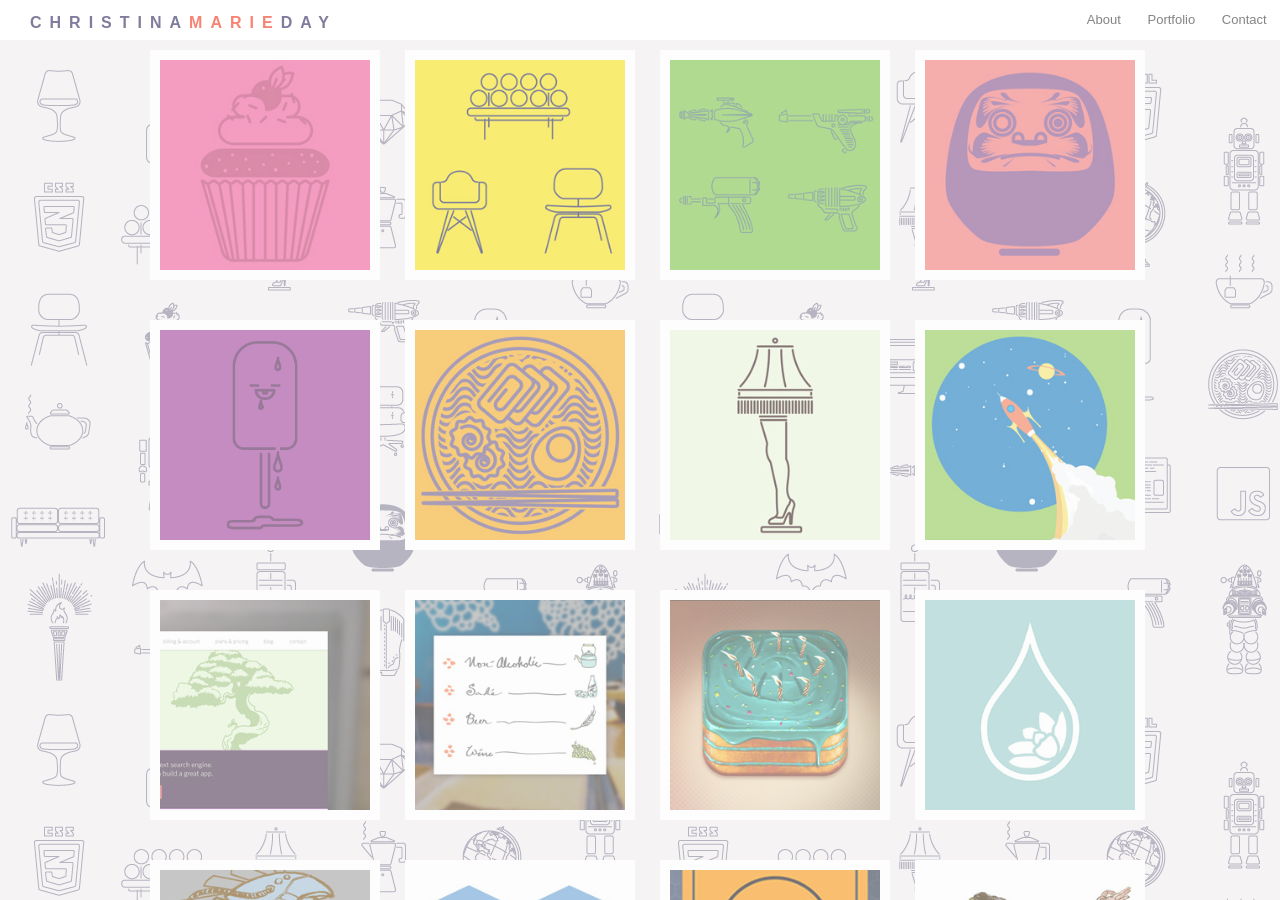
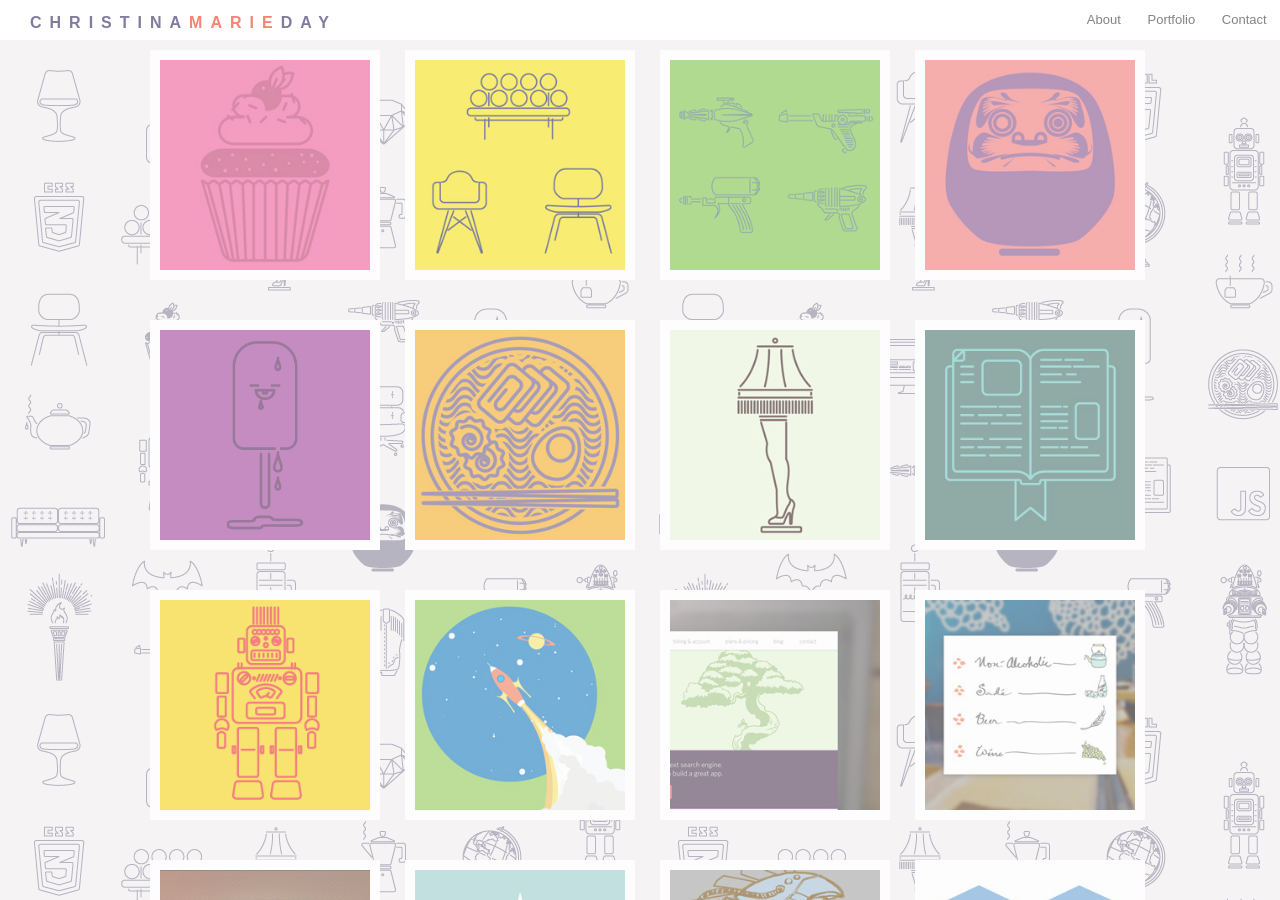
Before and after one commit to ChristinaDay/old-portfolio, a Jekyll site: the page built from index.html, in a window 1280 px wide and 900 px high. Built offline with Jekyll 4.4.1, drawn with Linux system fonts in a browser that asks for light colours; Markdown is read by kramdown in place of the engine named in the settings; a script that is not in the unit is left out.

Commit message:
even more artwork

```diff
--- a/_layouts/portfolio.html
+++ b/_layouts/portfolio.html
@@ -104,82 +104,95 @@
                 <a href="#" data-reveal-id="seventhModal" data-reveal>
                   <div class="titlepanel"></div>
                   <img src="assets/icon-leglamp-sm.jpg"/>
-
                 </a>
               </li>
 
               <li>
                 <a href="#" data-reveal-id="eighthModal" data-reveal>
                   <div class="titlepanel"></div>
-                  <img src="assets/rocket-hero-sm.jpg"/>
+                  <img src="assets/icons-academic-sm.jpg"/>
                 </a>
               </li>
 
               <li>
                 <a href="#" data-reveal-id="ninthModal" data-reveal>
                   <div class="titlepanel"></div>
-                  <img src="assets/bonsai-sm.jpg"/>
+                  <img src="assets/icons-robots-sm.jpg"/>
                 </a>
               </li>
 
               <li>
                 <a href="#" data-reveal-id="tenthModal" data-reveal>
                   <div class="titlepanel"></div>
-                  <img src="assets/kome-menuicons-sm.jpg"/>
+                  <img src="assets/rocket-hero-sm.jpg"/>
                 </a>
               </li>
 
               <li>
                 <a href="#" data-reveal-id="eleventhModal" data-reveal>
                   <div class="titlepanel"></div>
-                  <img src="assets/cakeday-sm.jpg"/>
+                  <img src="assets/bonsai-sm.jpg"/>
                 </a>
               </li>
 
               <li>
                 <a href="#" data-reveal-id="twelfthModal" data-reveal>
                   <div class="titlepanel"></div>
-                  <img src="assets/navya-sm.jpg"/>
+                  <img src="assets/kome-menuicons-sm.jpg"/>
                 </a>
               </li>
 
               <li>
                 <a href="#" data-reveal-id="thirteenthModal" data-reveal>
                   <div class="titlepanel"></div>
-                  <img src="assets/raketbot-sm.jpg"/>
+                  <img src="assets/cakeday-sm.jpg"/>
                 </a>
               </li>
 
               <li>
                 <a href="#" data-reveal-id="fourteenthModal" data-reveal>
                   <div class="titlepanel"></div>
-                  <img src="assets/mks-logo-sm.jpg"/>
+                  <img src="assets/navya-sm.jpg"/>
                 </a>
               </li>
 
               <li>
                 <a href="#" data-reveal-id="fifteenthModal" data-reveal>
                   <div class="titlepanel"></div>
-                  <img src="assets/vespaio-sm.jpg"/>
+                  <img src="assets/raketbot-sm.jpg"/>
                 </a>
               </li>
 
               <li>
                 <a href="#" data-reveal-id="sixteenthModal" data-reveal>
                   <div class="titlepanel"></div>
-                  <img src="assets/scheherazade-sm.jpg"/>
+                  <img src="assets/mks-logo-sm.jpg"/>
                 </a>
               </li>
 
               <li>
                 <a href="#" data-reveal-id="seventeenthModal" data-reveal>
                   <div class="titlepanel"></div>
+                  <img src="assets/vespaio-sm.jpg"/>
+                </a>
+              </li>
+
+              <li>
+                <a href="#" data-reveal-id="eighteenthModal" data-reveal>
+                  <div class="titlepanel"></div>
+                  <img src="assets/scheherazade-sm.jpg"/>
+                </a>
+              </li>
+
+              <li>
+                <a href="#" data-reveal-id="nineteenthModal" data-reveal>
+                  <div class="titlepanel"></div>
                   <img src="assets/little-mermaid-sm.jpg"/>
                 </a>
               </li>
 
               <li>
-                <a href="#" data-reveal-id="eighteenthModal" data-reveal>
+                <a href="#" data-reveal-id="twentiethModal" data-reveal>
                   <div class="titlepanel"></div>
                   <img src="assets/icarus-sm.jpg"/>
                 </a>
@@ -343,6 +356,28 @@
           <div class="row">
               <a class="close-reveal-modal">&#215;</a>
                 <div class="large-12 columns">
+                  <h3>Academic Icons</h3>
+                  <p></p>
+                  <img src="assets/icons-academic.png"/>
+              </div>
+            </div>
+        </div>
+
+        <div id="ninthModal" class="reveal-modal" data-reveal>
+          <div class="row">
+            <a class="close-reveal-modal">&#215;</a>
+              <div class="large-12 columns">
+                <h3>Some little robots</h3>
+                <p></p>
+                <img src="assets/icons-robots.png"/>
+            </div>
+          </div>
+        </div>
+
+        <div id="tenthModal" class="reveal-modal" data-reveal>
+          <div class="row">
+            <a class="close-reveal-modal">&#215;</a>
+              <div class="large-12 columns">
                 <h3>'Rocket' Illustration and Web Design</h3>
                 <p></p>
                 <img src="assets/rocket-hero.jpg"/>
@@ -351,7 +386,7 @@
           </div>
         </div>
 
-              <div id="ninthModal" class="reveal-modal" data-reveal>
+        <div id="eleventhModal" class="reveal-modal" data-reveal>
           <div class="row">
             <a class="close-reveal-modal">&#215;</a>
               <div class="large-12 columns">
@@ -369,7 +404,7 @@
 
 
 
-              <div id="tenthModal" class="reveal-modal" data-reveal>
+        <div id="twelfthModal" class="reveal-modal" data-reveal>
           <div class="row">
             <a class="close-reveal-modal">&#215;</a>
               <div class="large-12 columns">
@@ -383,7 +418,7 @@
           </div>
         </div>
 
-              <div id="eleventhModal" class="reveal-modal" data-reveal>
+        <div id="thirteenthModal" class="reveal-modal" data-reveal>
           <div class="row">
             <a class="close-reveal-modal">&#215;</a>
               <div class="large-12 columns">
@@ -394,7 +429,7 @@
           </div>
         </div>
 
-              <div id="twelfthModal" class="reveal-modal" data-reveal>
+        <div id="fourteenthModal" class="reveal-modal" data-reveal>
           <div class="row">
             <a class="close-reveal-modal">&#215;</a>
               <div class="large-12 columns">
@@ -406,7 +441,7 @@
           </div>
         </div>
 
-              <div id="thirteenthModal" class="reveal-modal" data-reveal>
+        <div id="fifteenthModal" class="reveal-modal" data-reveal>
           <div class="row">
               <a class="close-reveal-modal">&#215;</a>
                 <div class="large-12 columns">
@@ -417,7 +452,7 @@
             </div>
         </div>
 
-              <div id="fourteenthModal" class="reveal-modal" data-reveal>
+        <div id="sixteenthModal" class="reveal-modal" data-reveal>
           <div class="row">
             <a class="close-reveal-modal">&#215;</a>
               <div class="large-12 columns">
@@ -440,7 +475,7 @@
           </div>
         </div>
 
-              <div id="fifteenthModal" class="reveal-modal" data-reveal>
+        <div id="seventeenthModal" class="reveal-modal" data-reveal>
             <div class="row">
               <a class="close-reveal-modal">&#215;</a>
                 <div class="large-12 columns">
@@ -452,7 +487,7 @@
             </div>
         </div>
 
-              <div id="sixteenthModal" class="reveal-modal" data-reveal>
+        <div id="eighteenthModal" class="reveal-modal" data-reveal>
           <div class="row">
               <a class="close-reveal-modal">&#215;</a>
                 <div class="large-12 columns">
@@ -463,7 +498,7 @@
             </div>
         </div>
 
-              <div id="seventeenthModal" class="reveal-modal" data-reveal>
+        <div id="nineteenthModal" class="reveal-modal" data-reveal>
           <div class="row">
               <a class="close-reveal-modal">&#215;</a>
                 <div class="large-12 columns">
@@ -474,7 +509,7 @@
             </div>
         </div>
 
-              <div id="eighteenthModal" class="reveal-modal" data-reveal>
+        <div id="twentiethModal" class="reveal-modal" data-reveal>
           <div class="row">
               <a class="close-reveal-modal">&#215;</a>
                 <div class="large-12 columns">
```
Also changed, not shown: assets/icons-academic-sm.jpg (added), assets/icons-academic.png (added), assets/icons-robots-sm.jpg (added), assets/icons-robots.png (added). Lines whose indentation alone changed are shown as unchanged.
